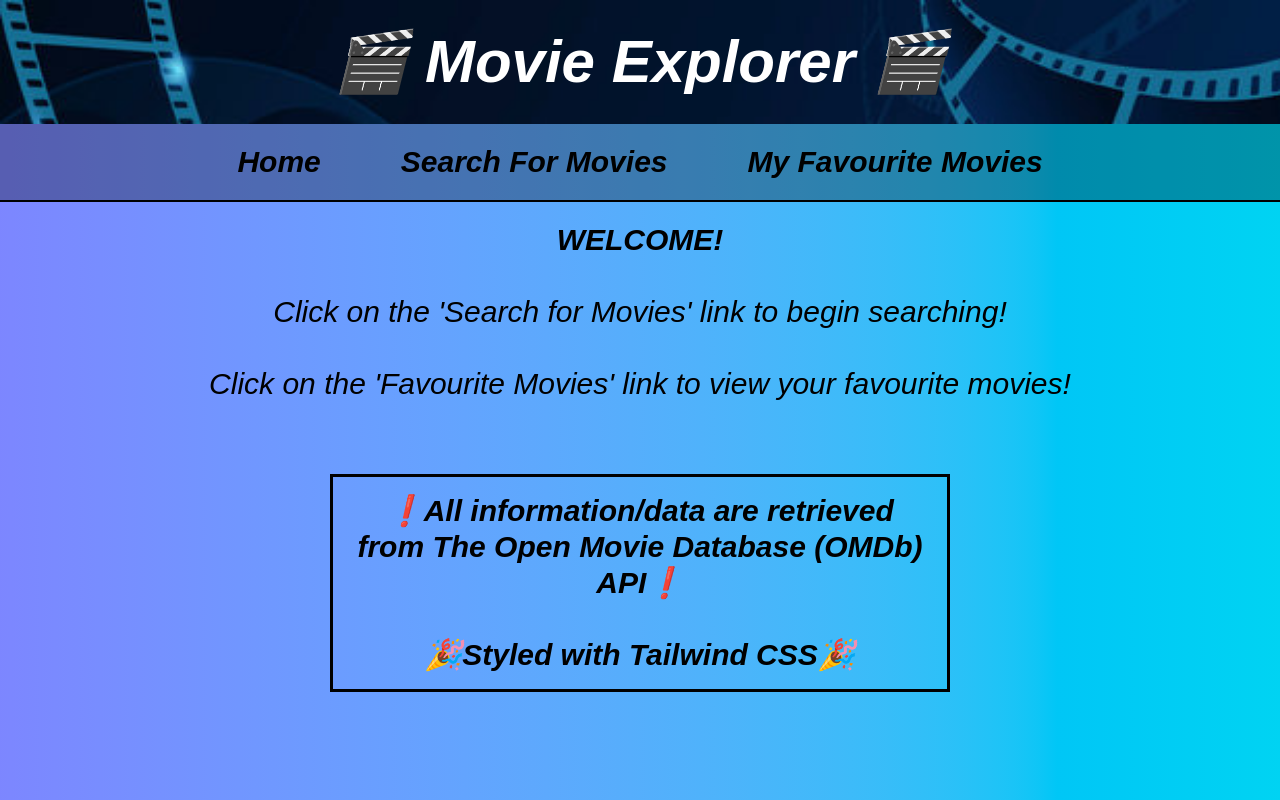
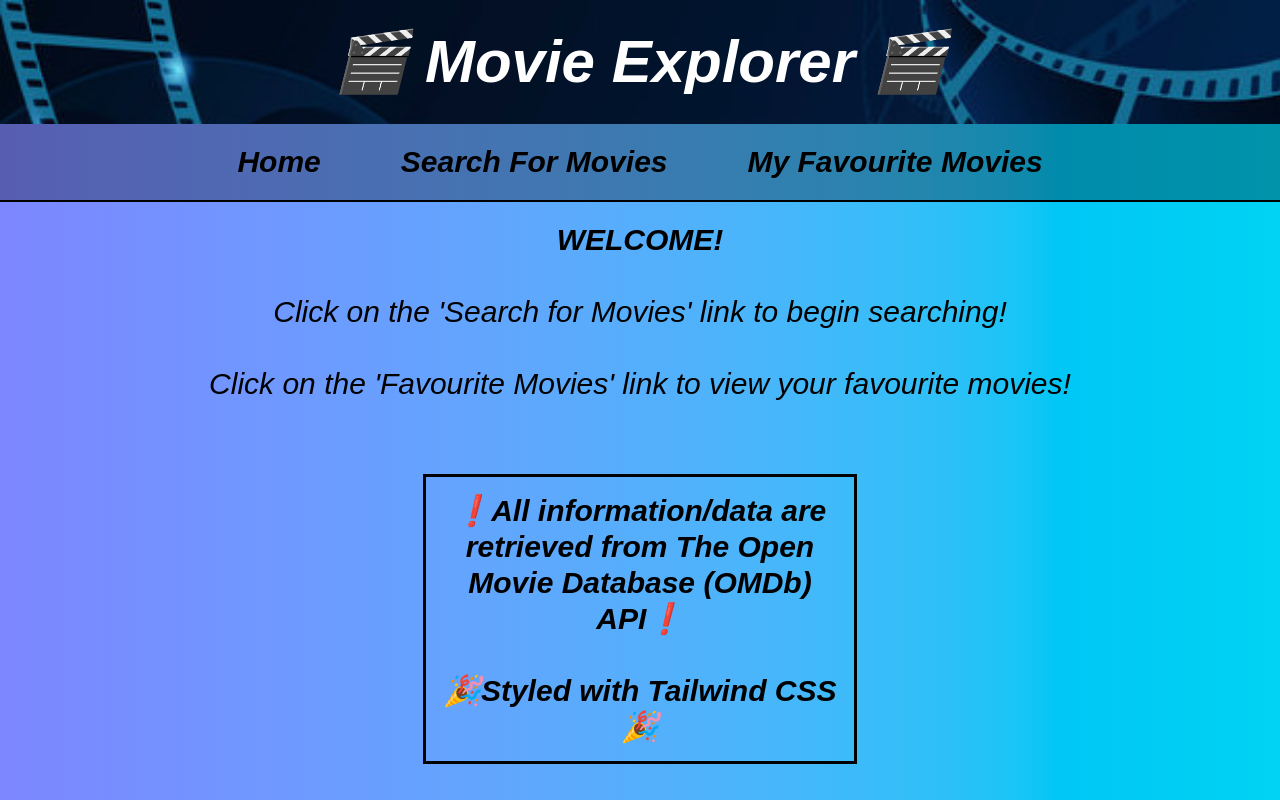
Before and after one commit to JonathanGoh95/react-movie-explorer-app, a React (Vite) app: page / in a window 1280 px wide. Built offline with nearby package versions, Linux system fonts and the light colour scheme; no server answers; a web font is replaced by a local one.

Commit message:
Reduced Border Width of Disclaimer Text

```diff
--- a/src/pages/HomePage.jsx
+++ b/src/pages/HomePage.jsx
@@ -6,7 +6,7 @@ export default function HomePage(){
         <h1 className='text-3xl p-5'><span className='font-bold'>WELCOME!</span><br/><br/>
             Click on the 'Search for Movies' link to begin searching!<br/><br/>
             Click on the 'Favourite Movies' link to view your favourite movies!<br/><br/><br/>
-            <div className='m-auto p-4 border-3 font-bold w-1/2'>
+            <div className='m-auto p-4 border-3 font-bold w-7/20'>
             ❗All information/data are retrieved from <Link to='https://www.omdbapi.com' className="hover:text-white hover:underline hover:underline-offset-8" target="_blank">The Open Movie Database (OMDb) API</Link>❗<br/><br/>
             🎉Styled with <Link to='https://www.tailwindcss.com' className="hover:text-white hover:underline hover:underline-offset-8" target="_blank">Tailwind CSS</Link>🎉
             </div>
```
